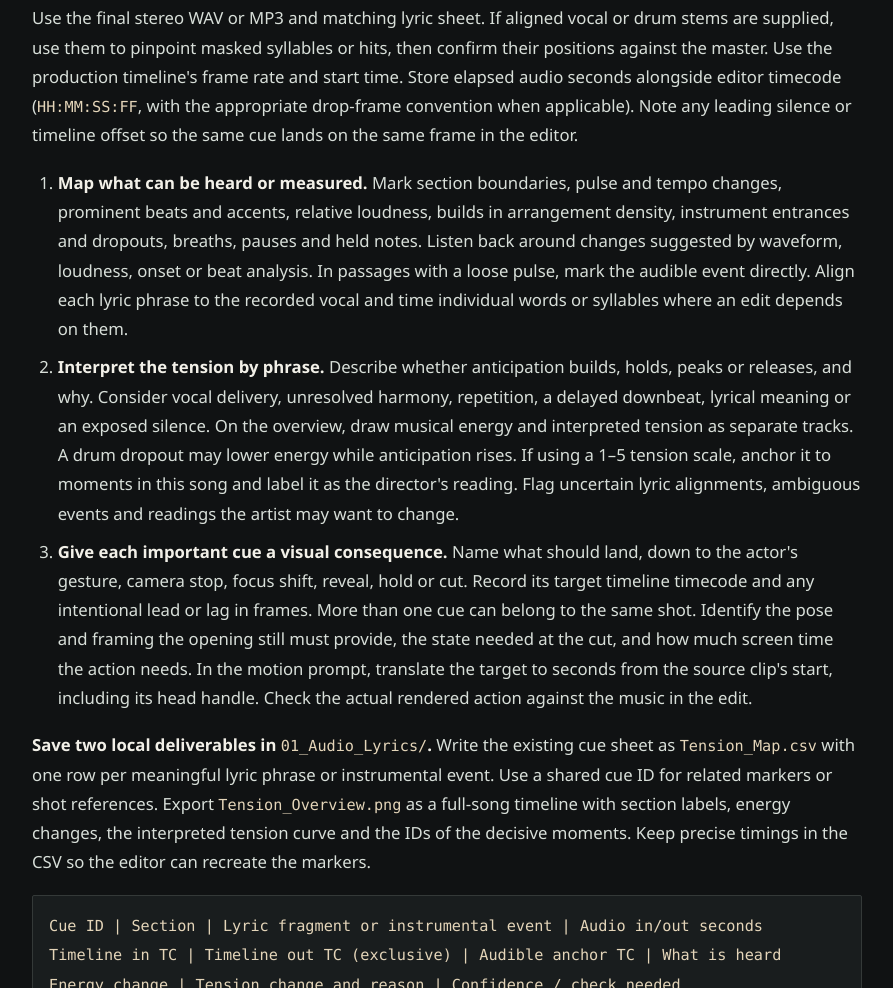
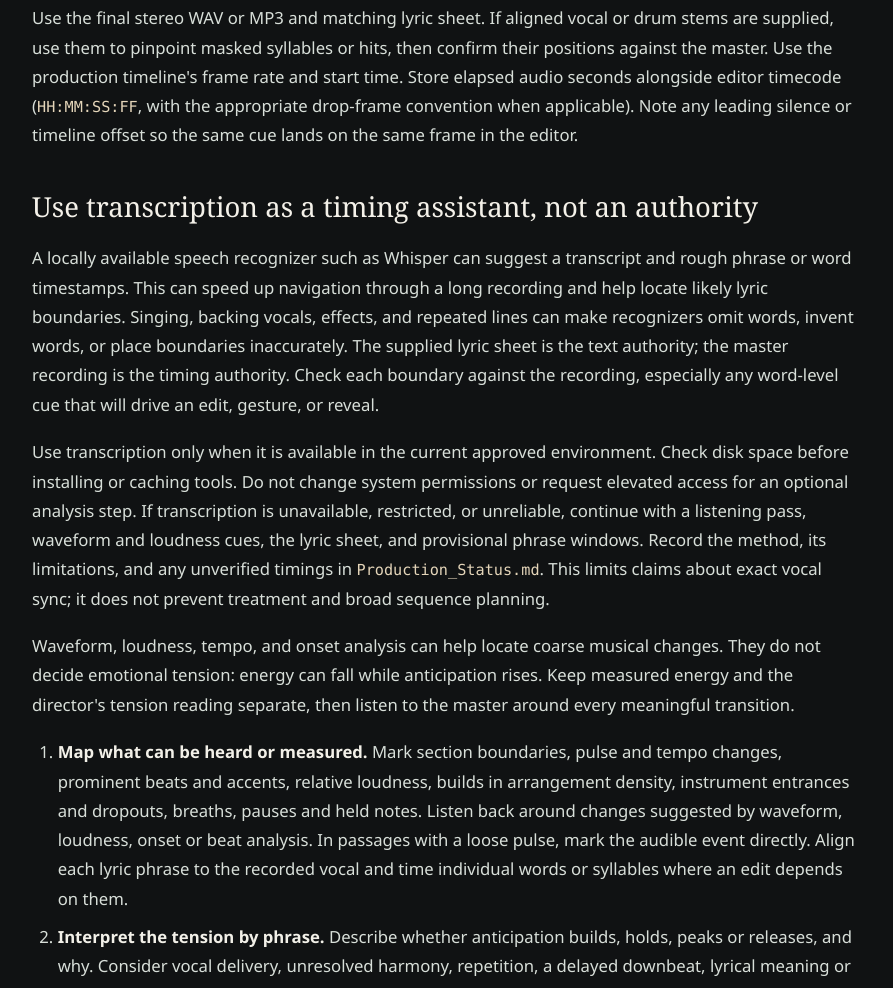
Before and after one commit to createdoutofthinair/aether-motion-picture, a plain HTML site: page site/audio-map.html in a window 1280 px wide. Shown: the part 1466-2454 px from the top of the page, without its empty margins (345-1238 px from the left). Drawn offline with Linux system fonts and the light colour scheme.

Commit message:
Document audio analysis workflow and Whisper limits

```diff
--- a/site/audio-map.html
+++ b/site/audio-map.html
@@ -8,6 +8,10 @@
 </ol>
 <h3 id="section-1">Create the timecoded tension map before designing stills</h3>
 <p>Use the final stereo WAV or MP3 and matching lyric sheet. If aligned vocal or drum stems are supplied, use them to pinpoint masked syllables or hits, then confirm their positions against the master. Use the production timeline&#39;s frame rate and start time. Store elapsed audio seconds alongside editor timecode (<code>HH:MM:SS:FF</code>, with the appropriate drop-frame convention when applicable). Note any leading silence or timeline offset so the same cue lands on the same frame in the editor.</p>
+<h3>Use transcription as a timing assistant, not an authority</h3>
+<p>A locally available speech recognizer such as Whisper can suggest a transcript and rough phrase or word timestamps. This can speed up navigation through a long recording and help locate likely lyric boundaries. Singing, backing vocals, effects, and repeated lines can make recognizers omit words, invent words, or place boundaries inaccurately. The supplied lyric sheet is the text authority; the master recording is the timing authority. Check each boundary against the recording, especially any word-level cue that will drive an edit, gesture, or reveal.</p>
+<p>Use transcription only when it is available in the current approved environment. Check disk space before installing or caching tools. Do not change system permissions or request elevated access for an optional analysis step. If transcription is unavailable, restricted, or unreliable, continue with a listening pass, waveform and loudness cues, the lyric sheet, and provisional phrase windows. Record the method, its limitations, and any unverified timings in <code>Production_Status.md</code>. This limits claims about exact vocal sync; it does not prevent treatment and broad sequence planning.</p>
+<p>Waveform, loudness, tempo, and onset analysis can help locate coarse musical changes. They do not decide emotional tension: energy can fall while anticipation rises. Keep measured energy and the director&#39;s tension reading separate, then listen to the master around every meaningful transition.</p>
 <ol>
 <li><strong>Map what can be heard or measured.</strong> Mark section boundaries, pulse and tempo changes, prominent beats and accents, relative loudness, builds in arrangement density, instrument entrances and dropouts, breaths, pauses and held notes. Listen back around changes suggested by waveform, loudness, onset or beat analysis. In passages with a loose pulse, mark the audible event directly. Align each lyric phrase to the recorded vocal and time individual words or syllables where an edit depends on them.</li>
 <li><strong>Interpret the tension by phrase.</strong> Describe whether anticipation builds, holds, peaks or releases, and why. Consider vocal delivery, unresolved harmony, repetition, a delayed downbeat, lyrical meaning or an exposed silence. On the overview, draw musical energy and interpreted tension as separate tracks. A drum dropout may lower energy while anticipation rises. If using a 1–5 tension scale, anchor it to moments in this song and label it as the director&#39;s reading. Flag uncertain lyric alignments, ambiguous events and readings the artist may want to change.</li>
```
Also changed, not shown: 1 other file.
